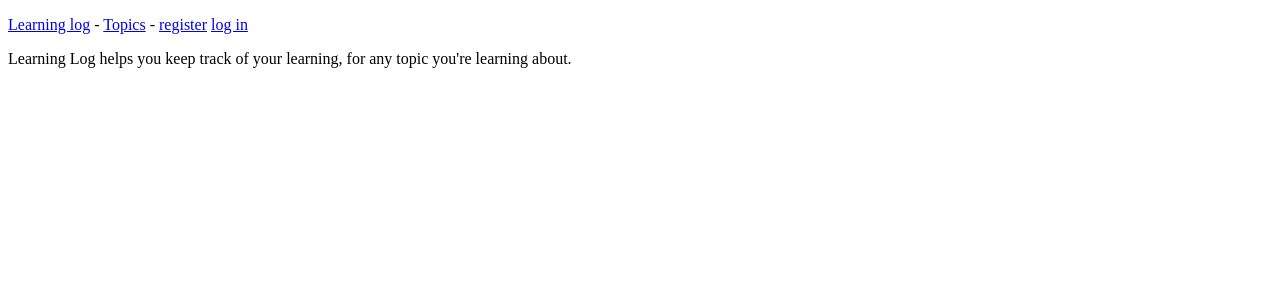
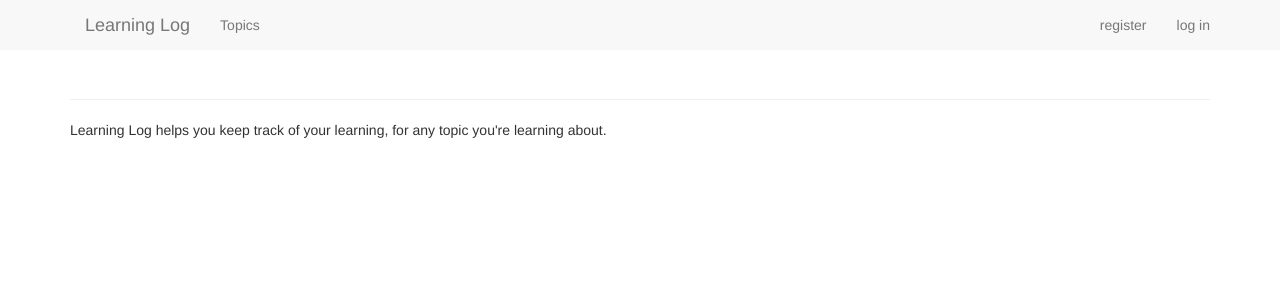
Before and after one commit to ArtemiiLulevich/My_learning_log, a Django app: page / in a window 1280 px wide. Shown: the top 300 px of the page. Run offline with Django 3.2, Linux system fonts and the light colour scheme; some libraries are stand-ins or nearby versions.

Commit message:
Add bootstrap3. Create new base.html file. Old file was renamed to base_deleted.html

```diff
--- a/learning_log/learning_log/settings.py
+++ b/learning_log/learning_log/settings.py
@@ -37,6 +37,7 @@ INSTALLED_APPS = [
     'django.contrib.sessions',
     'django.contrib.messages',
     'django.contrib.staticfiles',
+    'bootstrap3',
     #  my apps
     'learning_logs',
     'users'
@@ -123,3 +124,7 @@ USE_TZ = True
 STATIC_URL = '/static/'
 
 LOGIN_URL = '/users/login/'
+
+BOOTSTRAP3 = {
+    'include_jquery': True
+}
--- a/learning_log/learning_logs/templates/learning_logs/base.html
+++ b/learning_log/learning_logs/templates/learning_logs/base.html
@@ -1,21 +1,56 @@
+{% load bootstrap3 %}
+
 <!DOCTYPE html>
 <html lang="en">
     <head>
         <meta charset="UTF-8">
-    <title>{% block title %}{% endblock title %}</title>
+        <meta http-equiv="X-UA-Compatible" content="IE=edge">
+        <meta name="viewport" content="width=device-width, initial-scale=1">
+
+        <title>Learning Log</title>
+
+        {% bootstrap_css %}
+        {% bootstrap_javascript %}
     </head>
 <body>
-<p>
-    <a href="{% url 'learning_logs:index' %}">Learning log</a> -
-    <a href="{% url 'learning_logs:topics' %}">Topics</a> -
+    <nav class="'navbar navbar-default navbar-static-top">
+        <div class="container">
+
+            <div class="navbar-header">
+                <button type="button" class="navbar-toggle collapsed"
+                        data-toggle="collapse" data-target="#navbar"
+                        aria-expanded="false" aria-controls="navbar">>
+                </button>
+                <a class="navbar-brand" href="{% url 'learning_logs:index' %}">
+                    Learning Log
+                </a>
+            </div>
+
+            <div id="navbar" class="navbar-collapse collapse">
+                <ul class="nav navbar-nav">
+                    <li><a href="{% url 'learning_logs:topics' %}">Topics</a></li>
+                </ul>
+
+                <ul class="nav navbar-nav navbar-right">
                     {% if user.is_authenticated %}
-        Hello, {{ user.username }}.
-        <a href="{% url 'users:logout' %}">log out</a>
+                        <li><a>Hello, {{user.username}}.</a></li>
+                        <li><a href="{% url 'users:logout' %}">log out</a></li>
                     {% else %}
-        <a href="{% url 'users:register' %}">register</a>
-        <a href="{% url 'users:login' %}">log in</a>
+                        <li><a href="{% url 'users:register' %}">register</a></li>
+                        <li><a href="{% url 'users:login' %}">log in</a></li>
                     {% endif %}
-</p>
+                </ul>
+            </div>
+        </div>
+    </nav>
+
+    <div class="container">
+        <div class="page-header">
+            {% block header %}{% endblock header %}
+        </div>
+        <div>
             {% block content %}{% endblock content %}
+        </div>
+    </div><!-- /container -->
 </body>
 </html>
```
Also changed, not shown: learning_log/learning_logs/templates/learning_logs/base_deleted.html (added, +21 -0 lines). Lines whose indentation alone changed are shown as unchanged.
